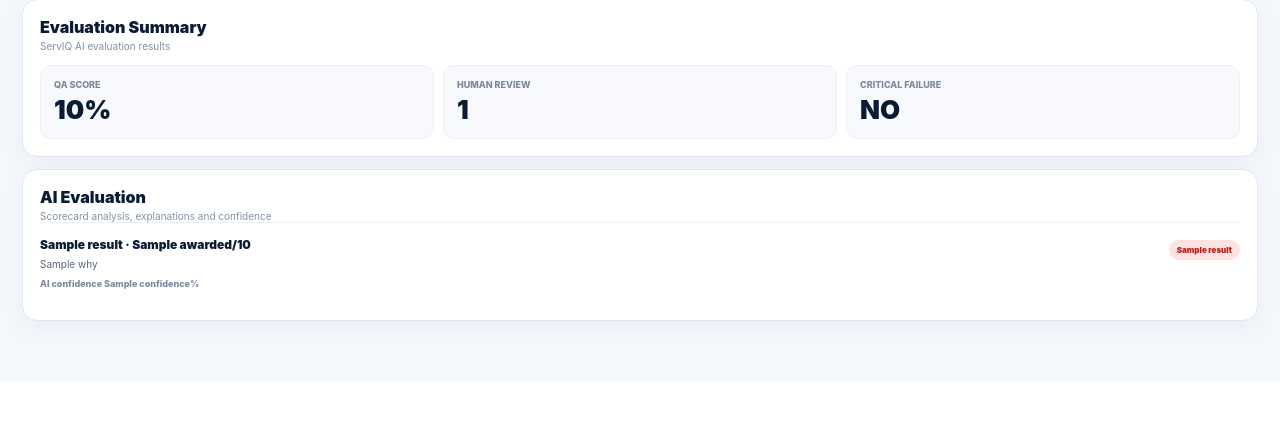
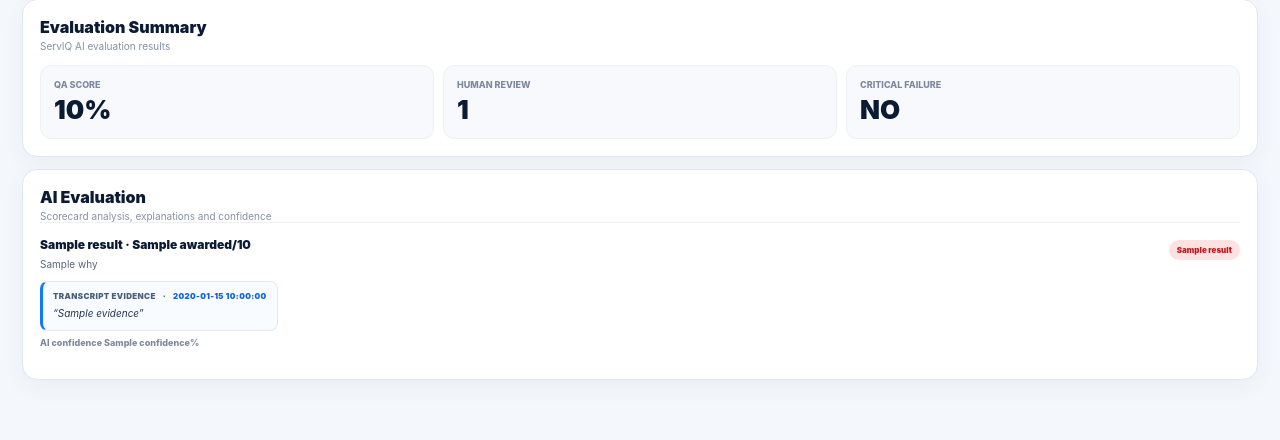
Before and after one commit to bronsontaylortx-collab/serviq, a Flask app: template templates/index.html in a window 1280 px wide. Shown: the part 1326-1766 px from the top of the page. Before the commit the page ends 1665 px from the top, so only its background shows below. Run offline with Flask 3, Linux system fonts and the light colour scheme; the template is opened without the code that fills it: most values are stand-ins (such as "Sample title", 1, 10 or a date in 2020); parts of the project's set-up code (start-up, migrations or seed data) failed here and were passed over.

Commit message:
Add transcript evidence and timestamps

```diff
--- a/templates/index.html
+++ b/templates/index.html
@@ -748,6 +748,39 @@ textarea:focus{
   line-height:1.45;
 }
 
+.evidence-box{
+  margin-top:9px;
+  padding:9px 10px;
+  border:1px solid #e3eaf3;
+  border-left:3px solid var(--blue);
+  border-radius:8px;
+  background:#f8fbff;
+  max-width:900px;
+}
+
+.evidence-head{
+  display:flex;
+  align-items:center;
+  gap:7px;
+  color:#496078;
+  font-size:8px;
+  font-weight:900;
+  text-transform:uppercase;
+  letter-spacing:.35px;
+}
+
+.evidence-time{
+  color:#1264d6;
+}
+
+.evidence-quote{
+  margin-top:5px;
+  color:#253750;
+  font-size:10px;
+  line-height:1.5;
+  font-style:italic;
+}
+
 .pill{
   display:inline-block;
   padding:5px 8px;
@@ -1331,6 +1364,19 @@ Scorecard analysis, explanations and confidence
 {{ r.why }}
 </div>
 
+{% if r.evidence %}
+<div class="evidence-box">
+  <div class="evidence-head">
+    <span>Transcript Evidence</span>
+    {% if r.timestamp %}
+    <span>·</span>
+    <span class="evidence-time">{{ r.timestamp }}</span>
+    {% endif %}
+  </div>
+  <div class="evidence-quote">“{{ r.evidence }}”</div>
+</div>
+{% endif %}
+
 <div class="muted" style="margin-top:6px">
 AI confidence {{ r.confidence }}%
 </div>
```
